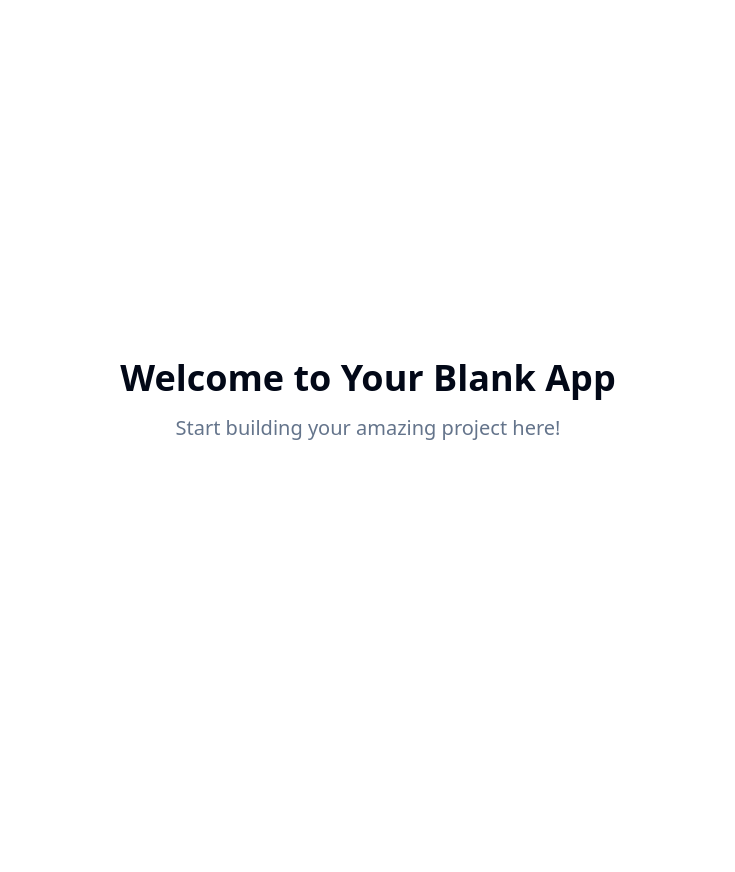
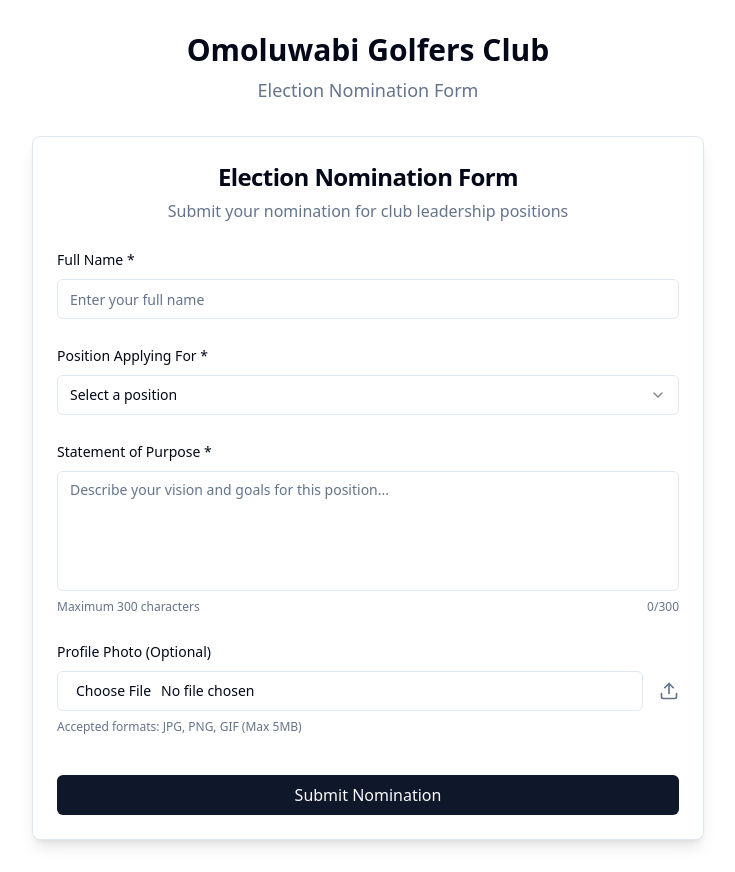
Before and after one commit to AdegbolaAnjolaoluwa/omoluwabi-nomination-form, a React (Vite) app: page / in a window 1280 px wide. Shown: the whole page, without its empty margins (272-1007 px from the left). Before the commit the page ends 800 px from the top, so only its background shows below. Built offline with nearby package versions, Linux system fonts and the light colour scheme.

Commit message:
feat: Add nomination form
Implement a nomination form with the specified fields, styling, and functionality for the Omoluwabi Golfers Club.

```diff
--- /dev/null
+++ b/src/components/NominationForm.tsx
@@ -0,0 +1,297 @@
+
+import React, { useState } from "react";
+import { Card, CardContent, CardHeader, CardTitle } from "@/components/ui/card";
+import { Button } from "@/components/ui/button";
+import { Input } from "@/components/ui/input";
+import { Textarea } from "@/components/ui/textarea";
+import { Label } from "@/components/ui/label";
+import {
+  Select,
+  SelectContent,
+  SelectItem,
+  SelectTrigger,
+  SelectValue,
+} from "@/components/ui/select";
+import { useToast } from "@/hooks/use-toast";
+import { Upload } from "lucide-react";
+
+interface NominationData {
+  fullName: string;
+  position: string;
+  statementOfPurpose: string;
+  profilePhoto?: File;
+}
+
+const NominationForm = () => {
+  const [formData, setFormData] = useState<NominationData>({
+    fullName: "",
+    position: "",
+    statementOfPurpose: "",
+  });
+  const [profilePhoto, setProfilePhoto] = useState<File | null>(null);
+  const [isSubmitting, setIsSubmitting] = useState(false);
+  const { toast } = useToast();
+
+  const positions = [
+    "President",
+    "Secretary",
+    "Financial Secretary",
+    "Public Relations Officer"
+  ];
+
+  const handleInputChange = (field: keyof NominationData, value: string) => {
+    setFormData(prev => ({
+      ...prev,
+      [field]: value
+    }));
+  };
+
+  const handleFileChange = (event: React.ChangeEvent<HTMLInputElement>) => {
+    const file = event.target.files?.[0];
+    if (file) {
+      // Validate file type
+      if (!file.type.startsWith('image/')) {
+        toast({
+          title: "Invalid file type",
+          description: "Please select an image file.",
+          variant: "destructive",
+        });
+        return;
+      }
+
+      // Validate file size (5MB limit)
+      if (file.size > 5 * 1024 * 1024) {
+        toast({
+          title: "File too large",
+          description: "Please select an image smaller than 5MB.",
+          variant: "destructive",
+        });
+        return;
+      }
+
+      setProfilePhoto(file);
+    }
+  };
+
+  const validateForm = (): boolean => {
+    if (!formData.fullName.trim()) {
+      toast({
+        title: "Validation Error",
+        description: "Full Name is required.",
+        variant: "destructive",
+      });
+      return false;
+    }
+
+    if (!formData.position) {
+      toast({
+        title: "Validation Error",
+        description: "Please select a position.",
+        variant: "destructive",
+      });
+      return false;
+    }
+
+    if (!formData.statementOfPurpose.trim()) {
+      toast({
+        title: "Validation Error",
+        description: "Statement of Purpose is required.",
+        variant: "destructive",
+      });
+      return false;
+    }
+
+    if (formData.statementOfPurpose.length > 300) {
+      toast({
+        title: "Validation Error",
+        description: "Statement of Purpose must be 300 characters or less.",
+        variant: "destructive",
+      });
+      return false;
+    }
+
+    return true;
+  };
+
+  // Placeholder function for Supabase integration
+  const submitNomination = async (data: NominationData) => {
+    // This function will be implemented when Supabase is connected
+    console.log("Nomination data to be submitted:", data);
+    console.log("Profile photo:", profilePhoto);
+
+    // Simulate API call
+    await new Promise(resolve => setTimeout(resolve, 2000));
+
+    return { success: true };
+  };
+
+  const handleSubmit = async (event: React.FormEvent) => {
+    event.preventDefault();
+
+    if (!validateForm()) {
+      return;
+    }
+
+    setIsSubmitting(true);
+
+    try {
+      const nominationData = {
+        ...formData,
+        profilePhoto: profilePhoto || undefined,
+      };
+
+      const result = await submitNomination(nominationData);
+
+      if (result.success) {
+        toast({
+          title: "Nomination Submitted!",
+          description: "Your nomination has been successfully submitted.",
+        });
+
+        // Reset form
+        setFormData({
+          fullName: "",
+          position: "",
+          statementOfPurpose: "",
+        });
+        setProfilePhoto(null);
+
+        // Reset file input
+        const fileInput = document.getElementById('profile-photo') as HTMLInputElement;
+        if (fileInput) {
+          fileInput.value = '';
+        }
+      }
+    } catch (error) {
+      console.error("Submission error:", error);
+      toast({
+        title: "Submission Failed",
+        description: "There was an error submitting your nomination. Please try again.",
+        variant: "destructive",
+      });
+    } finally {
+      setIsSubmitting(false);
+    }
+  };
+
+  const characterCount = formData.statementOfPurpose.length;
+  const characterLimit = 300;
+
+  return (
+    <Card className="w-full max-w-2xl mx-auto shadow-lg">
+      <CardHeader className="text-center">
+        <CardTitle className="text-2xl font-bold text-foreground">
+          Election Nomination Form
+        </CardTitle>
+        <p className="text-muted-foreground">
+          Submit your nomination for club leadership positions
+        </p>
+      </CardHeader>
+
+      <CardContent>
+        <form onSubmit={handleSubmit} className="space-y-6">
+          {/* Full Name */}
+          <div className="space-y-2">
+            <Label htmlFor="fullName" className="text-sm font-medium">
+              Full Name *
+            </Label>
+            <Input
+              id="fullName"
+              type="text"
+              value={formData.fullName}
+              onChange={(e) => handleInputChange("fullName", e.target.value)}
+              placeholder="Enter your full name"
+              className="w-full"
+              required
+            />
+          </div>
+
+          {/* Position */}
+          <div className="space-y-2">
+            <Label htmlFor="position" className="text-sm font-medium">
+              Position Applying For *
+            </Label>
+            <Select
+              value={formData.position}
+              onValueChange={(value) => handleInputChange("position", value)}
+              required
+            >
+              <SelectTrigger className="w-full">
+                <SelectValue placeholder="Select a position" />
+              </SelectTrigger>
+              <SelectContent>
+                {positions.map((position) => (
+                  <SelectItem key={position} value={position}>
+                    {position}
+                  </SelectItem>
+                ))}
+              </SelectContent>
+            </Select>
+          </div>
+
+          {/* Statement of Purpose */}
+          <div className="space-y-2">
+            <Label htmlFor="statement" className="text-sm font-medium">
+              Statement of Purpose *
+            </Label>
+            <Textarea
+              id="statement"
+              value={formData.statementOfPurpose}
+              onChange={(e) => handleInputChange("statementOfPurpose", e.target.value)}
+              placeholder="Describe your vision and goals for this position..."
+              className="w-full min-h-[120px] resize-none"
+              maxLength={characterLimit}
+              required
+            />
+            <div className="flex justify-between items-center text-xs">
+              <span className="text-muted-foreground">Maximum 300 characters</span>
+              <span className={`${characterCount > characterLimit ? 'text-destructive' : 'text-muted-foreground'}`}>
+                {characterCount}/{characterLimit}
+              </span>
+            </div>
+          </div>
+
+          {/* Profile Photo Upload */}
+          <div className="space-y-2">
+            <Label htmlFor="profile-photo" className="text-sm font-medium">
+              Profile Photo (Optional)
+            </Label>
+            <div className="flex items-center gap-4">
+              <div className="flex-1">
+                <Input
+                  id="profile-photo"
+                  type="file"
+                  accept="image/*"
+                  onChange={handleFileChange}
+                  className="w-full"
+                />
+              </div>
+              <Upload className="h-5 w-5 text-muted-foreground" />
+            </div>
+            {profilePhoto && (
+              <p className="text-sm text-muted-foreground">
+                Selected: {profilePhoto.name}
+              </p>
+            )}
+            <p className="text-xs text-muted-foreground">
+              Accepted formats: JPG, PNG, GIF (Max 5MB)
+            </p>
+          </div>
+
+          {/* Submit Button */}
+          <div className="pt-4">
+            <Button
+              type="submit"
+              disabled={isSubmitting}
+              className="w-full py-3 text-base font-medium"
+            >
+              {isSubmitting ? "Submitting..." : "Submit Nomination"}
+            </Button>
+          </div>
+        </form>
+      </CardContent>
+    </Card>
+  );
+};
+
+export default NominationForm;
--- a/src/pages/Index.tsx
+++ b/src/pages/Index.tsx
@@ -1,11 +1,19 @@
-// Update this page (the content is just a fallback if you fail to update the page)
+
+import NominationForm from "@/components/NominationForm";
 
 const Index = () => {
   return (
-    <div className="min-h-screen flex items-center justify-center bg-background">
-      <div className="text-center">
-        <h1 className="text-4xl font-bold mb-4">Welcome to Your Blank App</h1>
-        <p className="text-xl text-muted-foreground">Start building your amazing project here!</p>
+    <div className="min-h-screen bg-background py-8 px-4">
+      <div className="max-w-2xl mx-auto">
+        <div className="text-center mb-8">
+          <h1 className="text-3xl font-bold text-foreground mb-2">
+            Omoluwabi Golfers Club
+          </h1>
+          <p className="text-lg text-muted-foreground">
+            Election Nomination Form
+          </p>
+        </div>
+        <NominationForm />
       </div>
     </div>
   );
```
